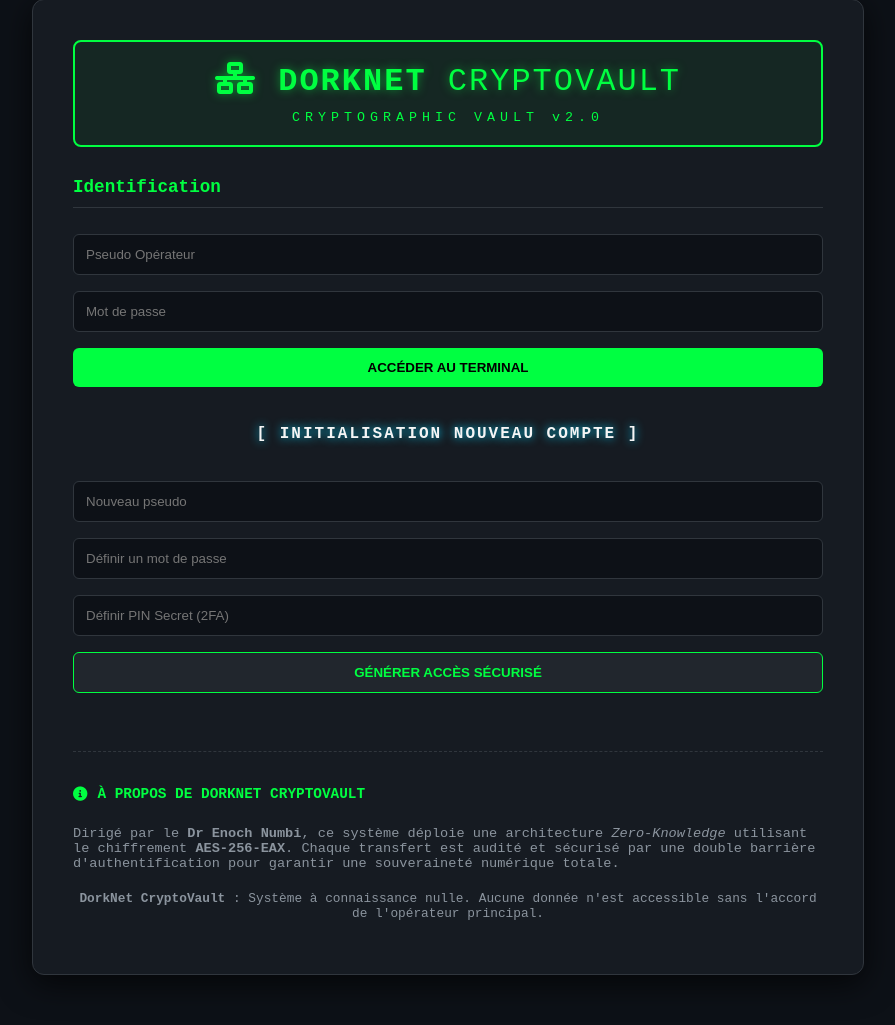
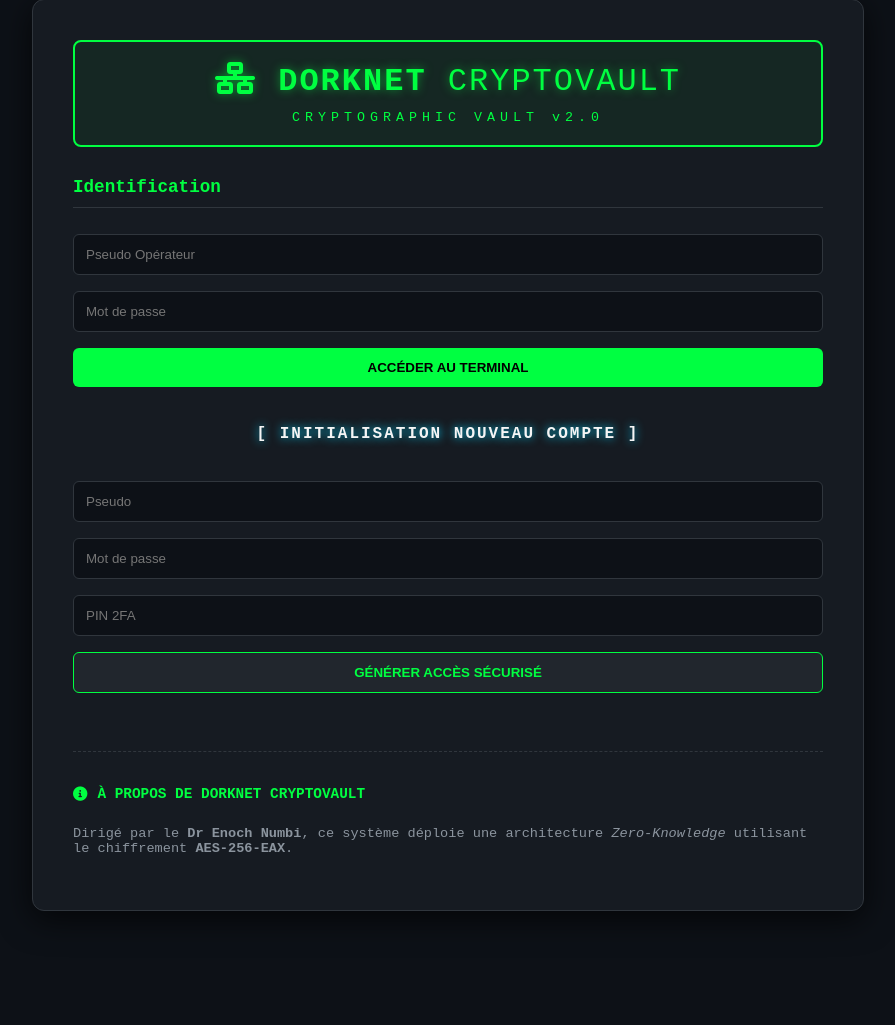
Before and after one commit to enochnumbi062-gif/DorkNet_CryptoVault, a Flask app: page / in a window 1280 px wide. Shown: the part 51-1076 px from the top of the page, without its empty margins (192-1087 px from the left). After the commit the page ends 962 px from the top, so only its background shows below. Run offline with Flask 3, Linux system fonts and the light colour scheme; parts of the project's set-up code (start-up, migrations or seed data) failed here and were passed over.

Commit message:
Update index.html

```diff
--- a/templates/index.html
+++ b/templates/index.html
@@ -7,100 +7,93 @@
     <link rel="stylesheet" href="https://cdnjs.cloudflare.com/ajax/libs/font-awesome/6.0.0/css/all.min.css">
     <style>
         :root { --primary: #00ff41; --bg: #0d1117; --card: #161b22; --text: #c9d1d9; --border: #30363d; --danger: #f85149; }
-
         body { background-color: var(--bg); color: var(--text); font-family: 'Courier New', Courier, monospace; display: flex; justify-content: center; align-items: flex-start; min-height: 100vh; margin: 0; padding: 50px 20px; }
-
         .container { background: var(--card); padding: 2.5rem; border-radius: 12px; box-shadow: 0 8px 32px rgba(0,0,0,0.7); width: 100%; max-width: 750px; border: 1px solid var(--border); }
-
         .banner { text-align: center; margin-bottom: 30px; border: 2px solid var(--primary); padding: 20px; border-radius: 8px; background: rgba(0, 255, 65, 0.05); }
         h1 { margin: 0; font-size: 2rem; color: var(--primary); text-transform: uppercase; letter-spacing: 2px; text-shadow: 0 0 10px rgba(0, 255, 65, 0.5); }
         h3 { border-bottom: 1px solid var(--border); padding-bottom: 10px; font-size: 1.1rem; color: var(--primary); display: flex; align-items: center; gap: 10px; }
-
         input, button { width: 100%; padding: 12px; margin: 8px 0; border-radius: 6px; border: 1px solid var(--border); background: #0d1117; color: white; box-sizing: border-box; }
         button { background: var(--primary); color: black; font-weight: bold; cursor: pointer; border: none; transition: 0.3s; text-transform: uppercase; }
         button:hover { background: #00cc33; filter: brightness(1.2); box-shadow: 0 0 15px rgba(0, 255, 65, 0.4); }
-
         .btn-sm-action { text-decoration: none; padding: 6px 12px; border-radius: 4px; font-size: 0.8rem; border: 1px solid var(--primary); color: var(--primary); transition: 0.3s; display: inline-block; }
         .btn-sm-action:hover { background: var(--primary); color: black; }
-
         .flash { padding: 12px; border-radius: 6px; margin-bottom: 20px; text-align: center; font-weight: bold; }
         .flash-success { background: rgba(0, 43, 54, 0.8); border: 1px solid var(--primary); color: var(--primary); }
         .flash-danger { background: rgba(45, 0, 0, 0.8); border: 1px solid var(--danger); color: var(--danger); }
-
         .logout-link { color: var(--danger); text-decoration: none; font-size: 0.9rem; float: right; }
         .log-container { background-color: #0a0a0a; border: 1px solid var(--border); border-radius: 8px; padding: 10px; margin-top: 15px; max-height: 200px; overflow-y: auto; }
         table { width: 100%; border-collapse: collapse; font-size: 0.85rem; margin-top: 10px;}
         th { text-align: left; border-bottom: 1px solid #333; padding: 10px; color: var(--primary); }
         td { padding: 10px; border-bottom: 1px solid #1a1a1a; vertical-align: middle; }
         .badge { background: #003311; padding: 2px 6px; border-radius: 4px; border: 1px solid var(--primary); font-size: 0.75rem; }
-
+        .neon-text { text-align: center; margin: 30px 0; color: #F5F5F5; font-weight: bold; text-shadow: 0 0 10px #00d4ff; letter-spacing: 2px; }
         #encryption-status { font-size: 0.8rem; color: #e1b12c; display: none; margin-top: 5px; }
-
-        /* Style spécifique pour l'effet néon demandé */
-        .neon-text { text-align: center; margin: 30px 0; color: #F5F5F5; font-weight: bold; text-shadow: 0 0 10px #00d4ff; letter-spacing: 2px; }
     </style>
 </head>
 <body>
     <div class="container">
-
         <div class="banner">
             <h1><i class="fas fa-network-wired"></i> DORKNET <span style="font-weight: 300;">CRYPTOVAULT</span></h1>
             <small style="color: var(--primary); letter-spacing: 5px; display: block; margin-top: 10px;">CRYPTOGRAPHIC VAULT v2.0</small>
         </div>
 
         {% with messages = get_flashed_messages(with_categories=true) %}
-          {% if messages %}
-            {% for category, message in messages %}
-                <div class="flash flash-{{ category }}">{{ message }}</div>
-            {% endfor %}
-          {% endif %}
+          {% if messages %}{% for category, message in messages %}
+            <div class="flash flash-{{ category }}">{{ message }}</div>
+          {% endfor %}{% endif %}
         {% endwith %}
 
         {% if current_user.is_authenticated %}
             <div class="user-panel">
-                <a href="/logout" class="logout-link"><i class="fas fa-sign-out-alt"></i> Déconnexion</a>
+                <a href="/logout" class="logout-link"><i class="fas fa-sign-out-alt"></i> Quitter le Terminal</a>
                 <p>Opérateur: <span style="color:var(--primary); font-weight: bold;">{{ current_user.username }}</span></p>
 
                 <section style="margin-top: 30px;">
-                    <h3><i class="fas fa-lock"></i> Sécuriser un fichier</h3>
+                    <h3><i class="fas fa-lock"></i> Chiffrement Client-Side AES-GCM</h3>
                     <form id="secure-upload-form">
                         <input type="file" id="file-input" required>
-                        <input type="password" id="client-pass" placeholder="Clé de chiffrement locale (Zero-Knowledge)" required>
-                        <button type="submit">Lancer le chiffrement AES-256 & Cloud</button>
+                        <input type="password" id="client-pass" placeholder="Clé de chiffrement locale (Non envoyée au serveur)" required>
+                        <button type="submit" id="btn-upload">Lancer le Chiffrement & Upload</button>
                         <div id="encryption-status"><i class="fas fa-spinner fa-spin"></i> Chiffrement local en cours...</div>
                     </form>
                 </section>
 
                 <section style="margin-top: 40px;">
                     <div style="display: flex; justify-content: space-between; align-items: center; border-bottom: 1px solid var(--border); margin-bottom: 10px;">
-                        <h3 style="border:none;"><i class="fas fa-cloud"></i> Archives Cloud DorkNet</h3>
-                        <a href="/" class="btn-sm-action"><i class="fas fa-sync"></i> Actualiser</a>
+                        <h3 style="border:none;"><i class="fas fa-cloud"></i> Archives Cloud</h3>
+                        <a href="/admin/logs" class="btn-sm-action">Panel Admin</a>
                     </div>
-
                     <table>
-                        <thead>
-                            <tr>
-                                <th>Nom (.enc)</th>
-                                <th>Taille</th>
-                                <th style="text-align: right;">Actions</th>
-                            </tr>
-                        </thead>
+                        <thead><tr><th>Archive (.enc)</th><th>Taille</th><th style="text-align: right;">Actions</th></tr></thead>
                         <tbody>
                             {% for file in files %}
                             <tr>
-                                <td style="color: #aaa; font-size: 0.75rem; font-family: monospace;">{{ file.public_id }}</td>
+                                <td style="color: #aaa; font-size: 0.75rem;">{{ file.public_id }}</td>
                                 <td>{{ file.size }}</td>
                                 <td style="text-align: right;">
-                                    <a href="{{ url_for('download_cloud', public_id=file.public_id) }}" class="btn-sm-action" title="Déchiffrer et Télécharger">
-                                        <i class="fas fa-file-download"></i>
-                                    </a>
+                                    <a href="{{ url_for('download_cloud', public_id=file.public_id) }}" class="btn-sm-action"><i class="fas fa-file-download"></i></a>
                                 </td>
                             </tr>
-                            {% else %}
-                            <tr><td colspan="3" style="text-align: center; font-style: italic; color: #555;">Aucune archive détectée.</td></tr>
                             {% endfor %}
                         </tbody>
                     </table>
+                </section>
+
+                <section style="margin-top: 40px;">
+                    <h3><i class="fas fa-list-ul"></i> Journal d'Audit</h3>
+                    <div class="log-container">
+                        <table>
+                            <tbody>
+                                {% for log in logs %}
+                                <tr>
+                                    <td style="color: #666; width: 80px;">{{ log.timestamp.strftime('%H:%M:%S') }}</td>
+                                    <td><span class="badge">{{ log.action }}</span></td>
+                                    <td style="color: #aaa;">{{ log.details }}</td>
+                                </tr>
+                                {% endfor %}
+                            </tbody>
+                        </table>
+                    </div>
                 </section>
             </div>
         {% else %}
@@ -111,15 +104,11 @@
                     <input type="password" name="password" placeholder="Mot de passe" required>
                     <button type="submit">Accéder au Terminal</button>
                 </form>
-
-                <div class="neon-text">
-                    [ INITIALISATION NOUVEAU COMPTE ]
-                </div>
-
+                <div class="neon-text">[ INITIALISATION NOUVEAU COMPTE ]</div>
                 <form action="/register" method="post">
-                    <input type="text" name="username" placeholder="Nouveau pseudo" required>
-                    <input type="password" name="password" placeholder="Définir un mot de passe" required>
-                    <input type="password" name="pin" placeholder="Définir PIN Secret (2FA)" maxlength="6" required>
+                    <input type="text" name="username" placeholder="Pseudo" required>
+                    <input type="password" name="password" placeholder="Mot de passe" required>
+                    <input type="password" name="pin" placeholder="PIN 2FA" maxlength="6" required>
                     <button type="submit" style="background:#21262d; color:var(--primary); border: 1px solid var(--primary);">Générer Accès Sécurisé</button>
                 </form>
             </div>
@@ -127,37 +116,18 @@
 
         <section style="margin-top: 50px; padding-top: 20px; border-top: 1px dashed var(--border); color: #8b949e; font-size: 0.85rem;">
             <h3 style="font-size: 0.9rem; border:none;"><i class="fas fa-info-circle"></i> À PROPOS DE DORKNET CRYPTOVAULT</h3>
-            <p>
-                Dirigé par le <strong>Dr Enoch Numbi</strong>, ce système déploie une architecture
-                <em>Zero-Knowledge</em> utilisant le chiffrement <strong>AES-256-EAX</strong>.
-                Chaque transfert est audité et sécurisé par une double barrière d'authentification
-                pour garantir une souveraineté numérique totale.
-            </p>
+            <p>Dirigé par le <strong>Dr Enoch Numbi</strong>, ce système déploie une architecture <em>Zero-Knowledge</em> utilisant le chiffrement <strong>AES-256-EAX</strong>.</p>
         </section>
-
-        <footer style="margin-top: 20px; color: #8b949e; font-size: 0.8rem; text-align: center;">
-            <p><strong>DorkNet CryptoVault</strong> : Système à connaissance nulle. Aucune donnée n'est accessible sans l'accord de l'opérateur principal.</p>
-        </footer>
     </div>
 
     <script>
         async function encryptFileBeforeUpload(file, userKey) {
             const enc = new TextEncoder();
-            const keyMaterial = await window.crypto.subtle.importKey(
-                "raw", enc.encode(userKey), {name: "PBKDF2"}, false, ["deriveKey"]
-            );
-
-            const key = await window.crypto.subtle.deriveKey(
-                {name: "PBKDF2", salt: enc.encode("DorkNet-Salt-Numbi"), iterations: 100000, hash: "SHA-256"},
-                keyMaterial, {name: "AES-GCM", length: 256}, false, ["encrypt"]
-            );
-
+            const keyMaterial = await window.crypto.subtle.importKey("raw", enc.encode(userKey), {name: "PBKDF2"}, false, ["deriveKey"]);
+            const key = await window.crypto.subtle.deriveKey({name: "PBKDF2", salt: enc.encode("DorkNet-Salt-Numbi"), iterations: 100000, hash: "SHA-256"}, keyMaterial, {name: "AES-GCM", length: 256}, false, ["encrypt"]);
             const iv = window.crypto.getRandomValues(new Uint8Array(12));
             const data = await file.arrayBuffer();
-            const encryptedContent = await window.crypto.subtle.encrypt(
-                {name: "AES-GCM", iv: iv}, key, data
-            );
-
+            const encryptedContent = await window.crypto.subtle.encrypt({name: "AES-GCM", iv: iv}, key, data);
             return new Blob([iv, new Uint8Array(encryptedContent)], {type: "application/octet-stream"});
         }
 
@@ -165,24 +135,17 @@
         if(form) {
             form.addEventListener('submit', async (e) => {
                 e.preventDefault();
-                const fileInput = document.getElementById('file-input');
-                const keyInput = document.getElementById('client-pass');
+                const fInput = document.getElementById('file-input');
+                const kInput = document.getElementById('client-pass');
                 const status = document.getElementById('encryption-status');
-
-                if (fileInput.files.length > 0) {
+                if (fInput.files.length > 0) {
                     status.style.display = 'block';
-                    const encryptedBlob = await encryptFileBeforeUpload(fileInput.files[0], keyInput.value);
-
+                    const blob = await encryptFileBeforeUpload(fInput.files[0], kInput.value);
                     const formData = new FormData();
-                    formData.append('file', encryptedBlob, fileInput.files[0].name + '.enc');
-
-                    const response = await fetch('/upload', {
-                        method: 'POST',
-                        body: formData
-                    });
-
+                    formData.append('file', blob, fInput.files[0].name + '.enc');
+                    const response = await fetch('/upload', { method: 'POST', body: formData });
                     if (response.ok) { window.location.reload(); }
-                    else { alert("Échec de l'upload sécurisé."); status.style.display = 'none'; }
+                    else { alert("Erreur upload"); status.style.display = 'none'; }
                 }
             });
         }
```
